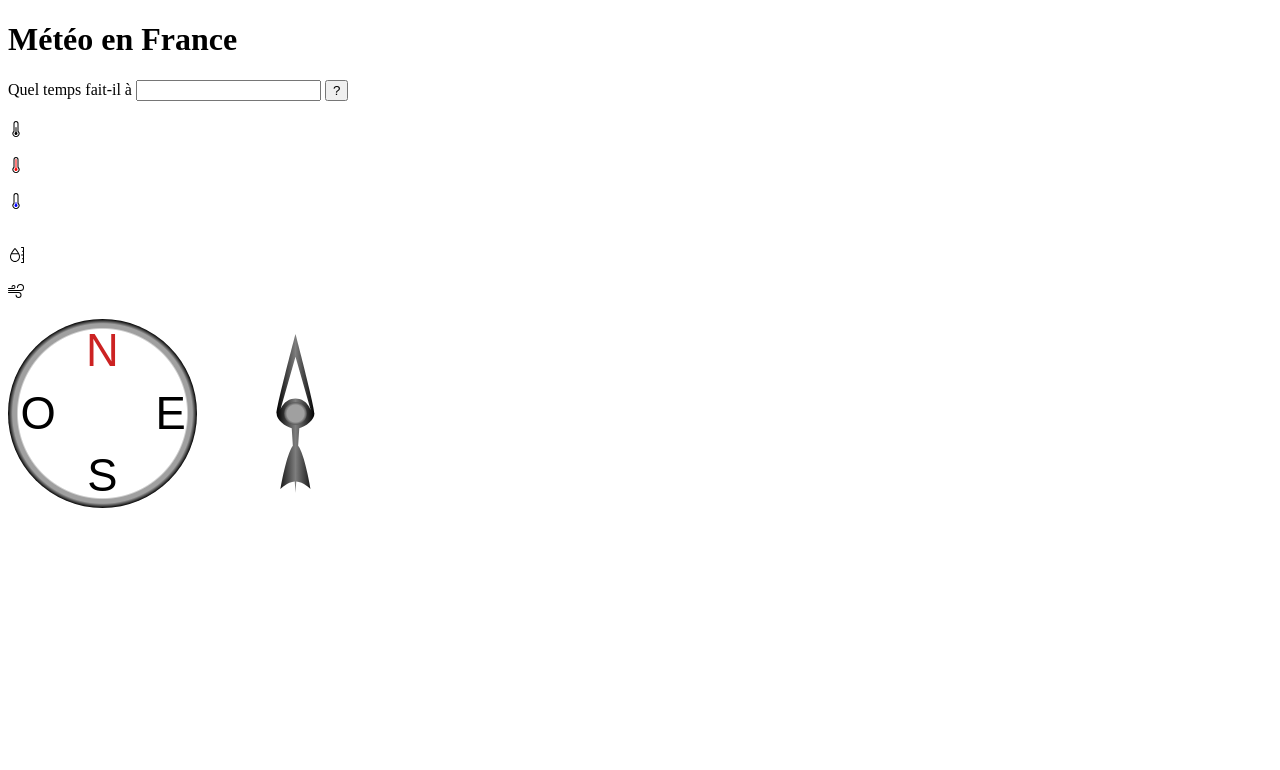
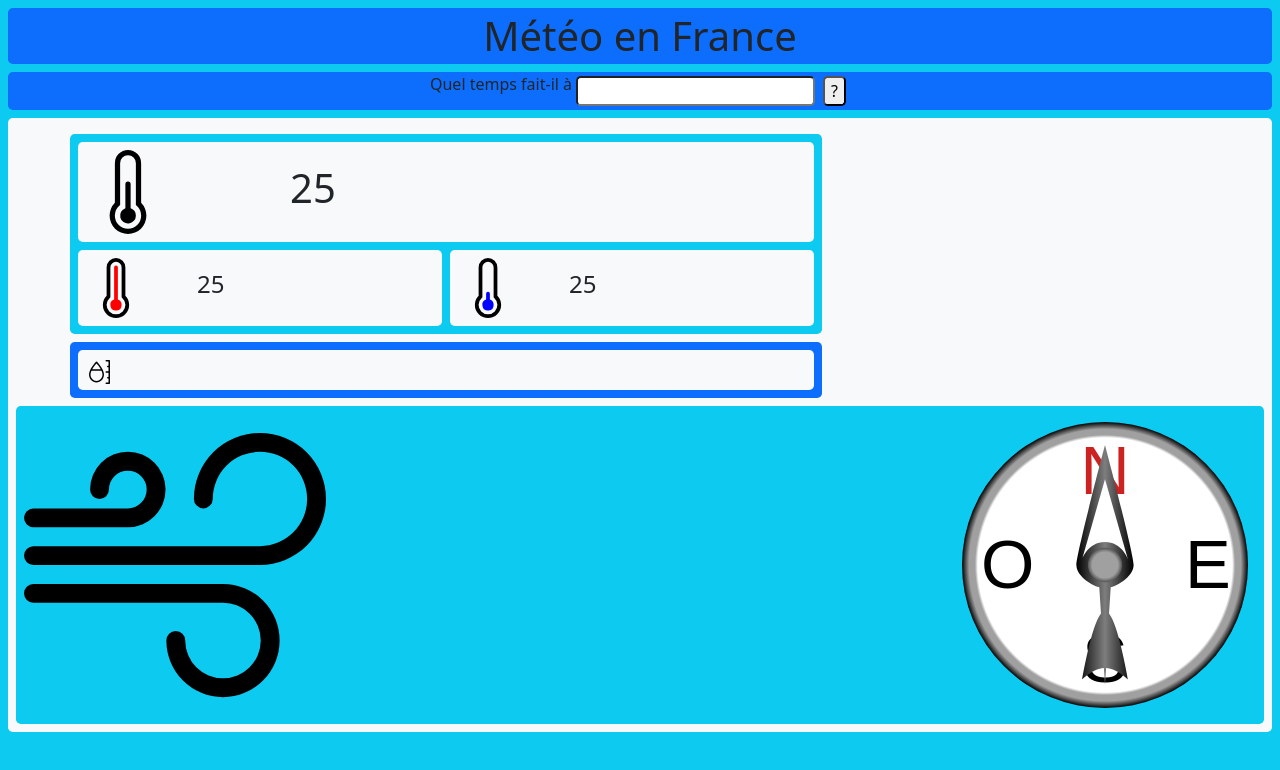
Before and after one commit to Johblanc/meteo, a plain HTML site: page index.html in a window 1280 px wide. Drawn offline with nearby package versions, Linux system fonts and the light colour scheme.

Commit message:
feat : add bootstrap classes ... :coffin:

```diff
--- a/index.html
+++ b/index.html
@@ -1,59 +1,83 @@
 <!DOCTYPE html>
 <html lang="fr">
+
 <head>
     <meta charset="UTF-8">
     <meta http-equiv="X-UA-Compatible" content="IE=edge">
     <meta name="viewport" content="width=device-width, initial-scale=1.0">
     <link rel="icon" type="image/png" href="./images/favicon.ico">
-    <script defer src="script.js" ></script>
+    <link href="https://cdn.jsdelivr.net/npm/bootstrap@5.0.2/dist/css/bootstrap.min.css" rel="stylesheet"
+        integrity="sha384-EVSTQN3/azprG1Anm3QDgpJLIm9Nao0Yz1ztcQTwFspd3yD65VohhpuuCOmLASjC" crossorigin="anonymous">
+    <script defer src="script.js"></script>
     <title>Météo</title>
 </head>
-<body>
-    <header class="">
-        <h1 class="">Météo en France</h1>
+
+<body class="bg-info">
+    <header class="bg-primary m-2 rounded-3 text-center">
+        <h1 class="p-1">Météo en France</h1>
     </header>
-    <form class="">
-        <label for="city-selector" class="">Quel temps fait-il à</label>
-        <input type="text" id="city-selector">
-        <input type="submit" value="?" class="">
+    <form id="form" class="bg-primary rounded-3 d-sm-flex justify-content-center m-2">
+        <div class="justify-content-center">
+            <label for="city-selector" class="text-center w-100">Quel temps fait-il à</label>
+        </div>
+
+        <div class="d-flex justify-content-center">
+            <input type="text" id="city-selector" class="rounded-3 m-1">
+            <input type="submit" value="?" class="rounded-3 m-1">
+        </div>
     </form>
-    <section class="">
-        <div class="">
-            <h2 id="city-name" class=""></h2>
+    <section class="bg-light rounded-3 p-2 m-2">
+        <div class="bg-info rounded-3 text-center">
+            <h2 id="city-name"></h2>
         </div>
-        <div class="">
-            <div class="">
-                <div class="">
-                    <img src="./images/thermhalf.svg" alt="Icone température ressentie" class=""/>
-                    <p id="temp-feel" class=""></p>
-                </div>
-                <div class="">
-                    <div class="">
-                        <img src="./images/thermhigh.svg" alt="Icone température maximale" class=""/>
-                        <p id="temp-max" class=""></p>
+        <div class="container p-0">
+            <div class="row justify-content-betweenbg-info rounded-3 ">
+                <div class="col-8">
+                    <div class="bg-info rounded-3 p-2 mb-2">          <!--THERMO-->
+                        <div class="bg-light rounded-3 d-flex p-2 mb-2">
+                            <div class="w-25 me-4">
+                                <img src="./images/thermhalf.svg" alt="Icone température ressentie" class="h-100" />
+                            </div>
+                            <p id="temp-feel" class="fs-1 mt-2">25</p>
+                        </div>
+                        <div class="d-flex h-25">
+                            <div class="bg-light rounded-3 w-50 d-flex p-2 me-2">
+                                <div class="w-25 me-4">
+                                    <img src="./images/thermhigh.svg" alt="Icone température maximale" class="h-100" />
+                                </div>
+                                <p id="temp-max" class="fs-4 pt-2">25</p>
+                            </div>
+                            <div class="bg-light rounded-3 w-50 d-flex p-2">
+                                <div class="w-25 me-4">
+                                    <img src="./images/thermlow.svg" alt="Icone température minimale" class="h-100" />
+                                </div>
+                                <p id="temp-min" class="fs-4 pt-2">25</p>
+                            </div>
+                        </div>
                     </div>
-                    <div class="">
-                        <img src="./images/thermlow.svg" alt="Icone température minimale" class=""/>
-                        <p id="temp-min" class=""></p>
+                    <div class="bg-primary rounded-3 p-2 mb-2">          <!--HUMIDITY-->
+                        <div class="bg-light rounded-3 p-2 w-100 d-flex">
+                            <div class="w-25 me-4">
+                                <img src="./images/humid.svg" alt="Icone Humidité" class="h-100" />
+                            </div>
+                            <p id="humidity" class="fs-2"></p>
+                        </div>
                     </div>
                 </div>
-            </div>
-            <div class="">
-                <img src="" alt="" id="weather" class=""/>
-            </div>
-            <div class="">
-                <div class="">
-                    <img src="./images/humid.svg" alt="Icone Humidité" class=""/>
-                    <p id="humidity" class=""></p>
+                <div class="col justify-content-center">        <!--ICONE-->
+                    <img src="" alt="" id="weather" class="bg-primary w-75 rounded-3 " />
                 </div>
             </div>
         </div>
-        <div class="">
-            <img src="./images/wind.svg" alt="Icone du vent" class=""/>
-            <p id="speed" class=""></p>
-            <img src="./images/bousole_bg.svg" alt="Bousole" class=""/>
-            <img src="./images/bousole_spire.svg" alt="Pointe" id="direction" class=""/>
+        <div class="bg-info d-flex rounded-3 p-2">
+            <img src="./images/wind.svg" alt="Icone du vent" class="w-25" />
+            <p id="speed" class="w-50 fs-1 pt-2 ms-4"></p>
+            <div class="position-relative h-25 w-25">
+                <img src="./images/bousole_bg.svg" alt="Bousole" class="position-absolute w-100 p-2" />
+                <img src="./images/bousole_spire.svg" alt="Pointe" id="direction" class="position-absolute  w-100 p-2" />
+            </div>
         </div>
     </section>
 </body>
+
 </html>
```
Also changed, not shown: script.js (line endings or trailing spaces).
